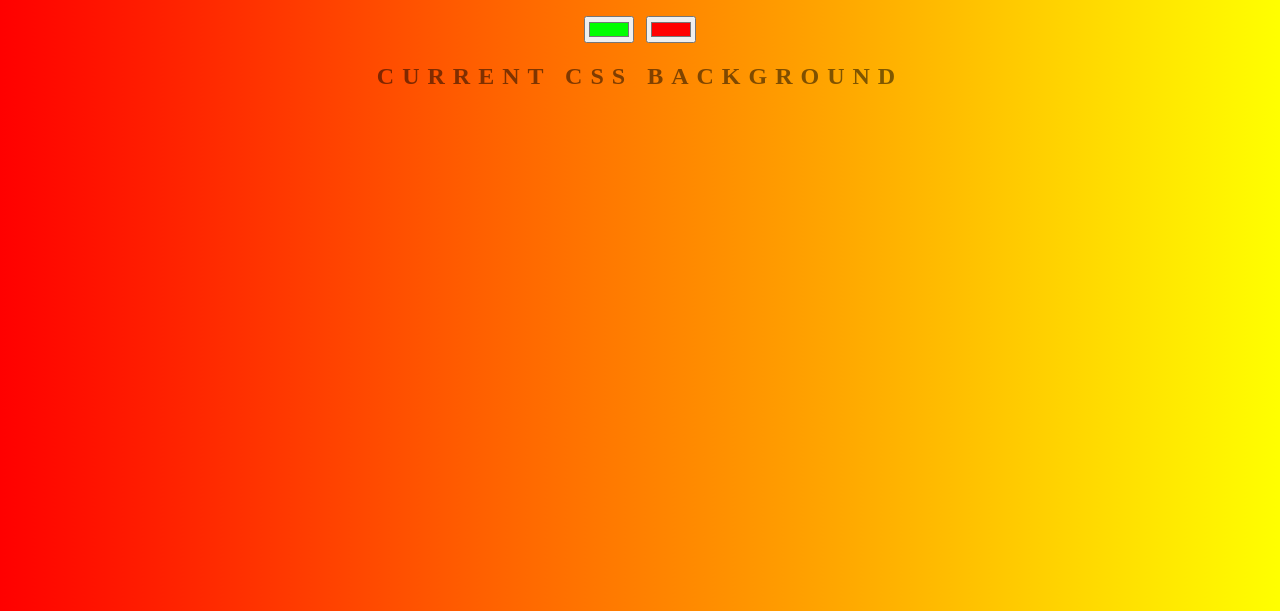
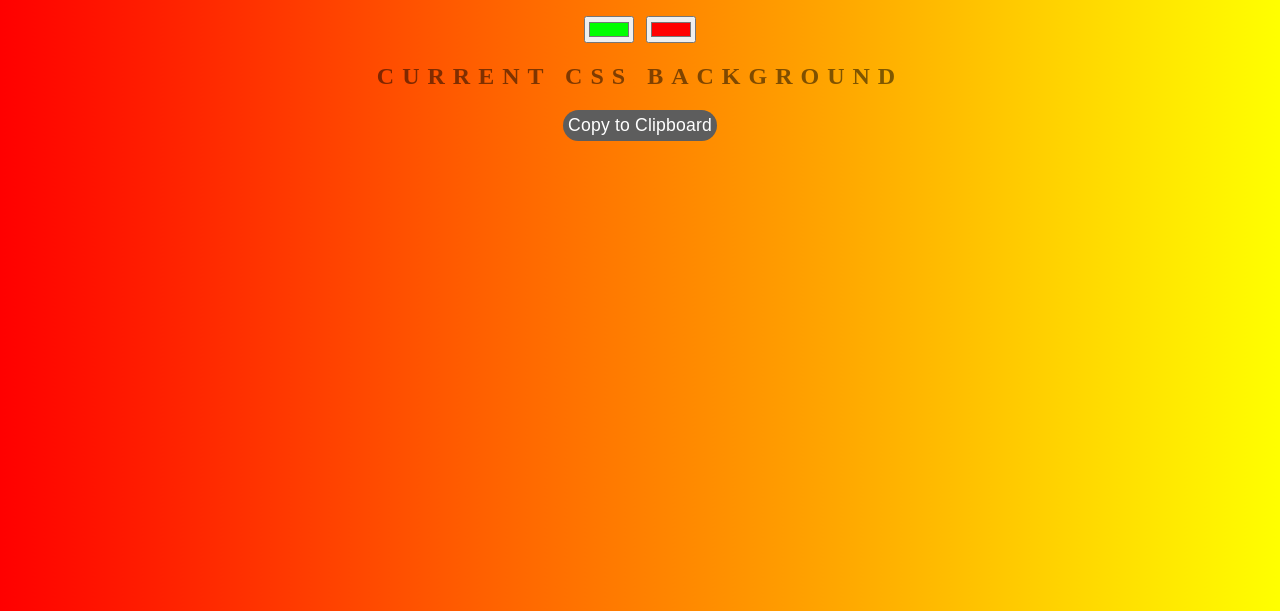
Before and after one commit to nileshjaat/Background-Gradient-Picker, a plain HTML site: page index.html in a window 1280 px wide. Shown: the part 189-800 px from the top of the page. Drawn offline with Linux system fonts and the light colour scheme.

Commit message:
Added copy to clipboard button

```diff
--- a/index.html
+++ b/index.html
@@ -12,6 +12,9 @@
     <input class="color2" type="color" name="color2" value="#ff0000" />
     <h2>Current CSS Background</h2>
     <h3></h3>
+    <button class="btn" onclick="copy(body.style.background)">
+      Copy to Clipboard
+    </button>
 
     <script src="script.js" type="text/javascript"></script>
   </body>
--- a/script.js
+++ b/script.js
@@ -9,5 +9,14 @@ function setGradient() {
   css.textContent = body.style.background + ";";
 }
 
+function copy(text) {
+  var textarea = document.createElement("textarea");
+  textarea.value = text;
+  document.body.appendChild(textarea);
+  textarea.select();
+  document.execCommand("copy");
+  document.body.removeChild(textarea);
+}
+
 color1.addEventListener("input", setGradient);
 color2.addEventListener("input", setGradient);
--- a/style.css
+++ b/style.css
@@ -24,3 +24,20 @@ h3 {
   text-transform: none;
   letter-spacing: 0.01em;
 }
+
+.btn {
+  font: 400 1.1em "Raleway", sans-serif;
+  padding: 5px;
+  text-align: center;
+  text-transform: none;
+  letter-spacing: 0.01em;
+  color: #fff;
+  background-color: #5d5d5d;
+  border-radius: 40px;
+  border: none;
+}
+
+.btn:hover {
+  color: #5d5d5d;
+  background-color: #fff;
+}
```
